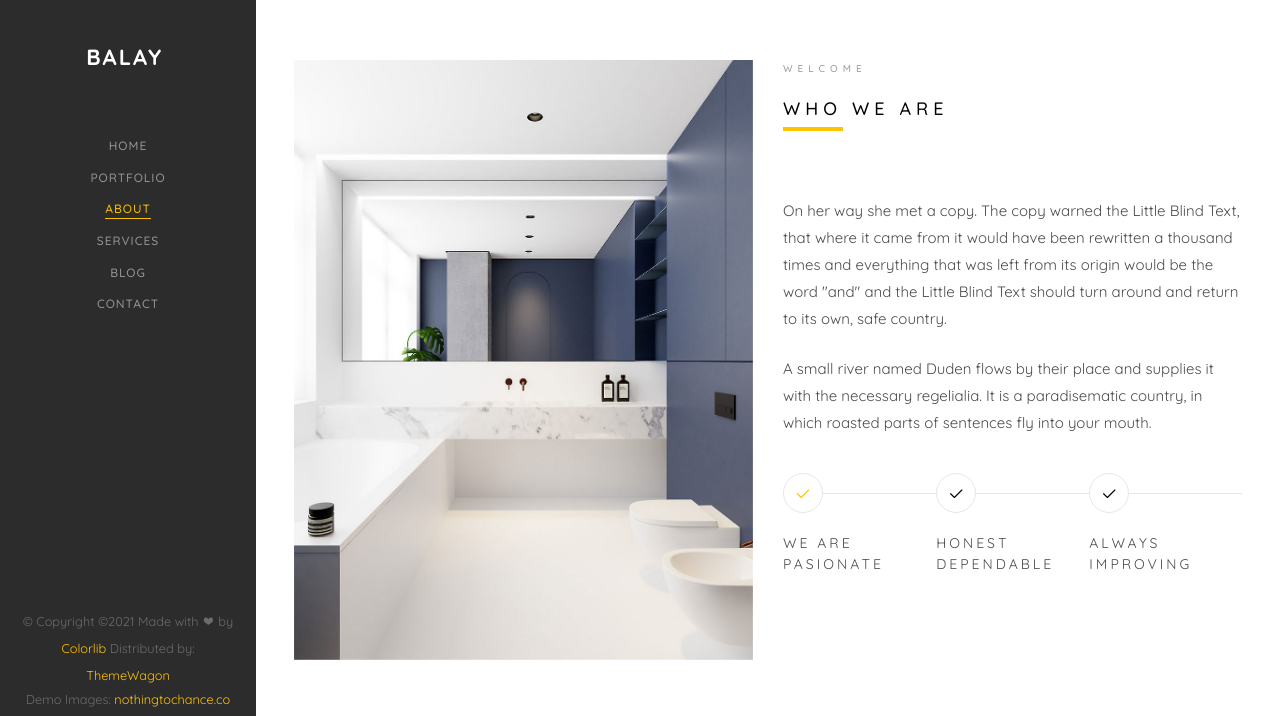
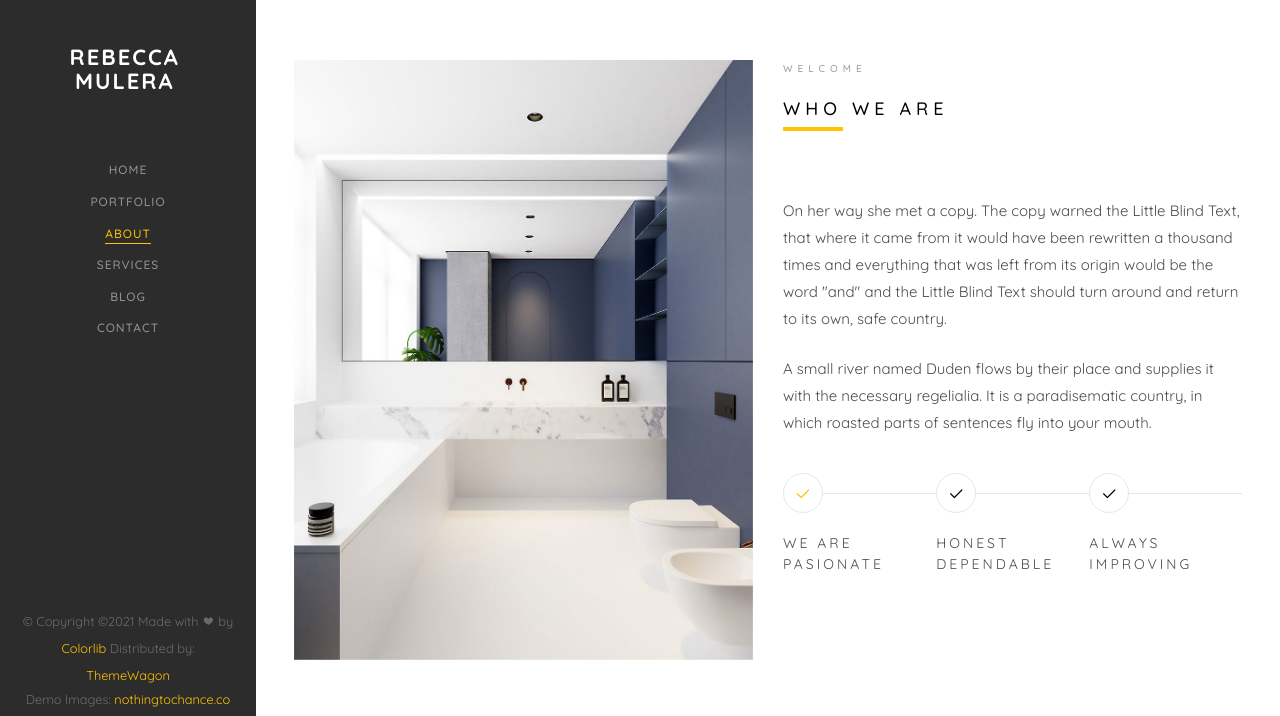
Before and after one commit to rebeccamulera/rebeccamulera.github.io, a plain HTML site: page about.html in a window 1280 px wide. Shown: the top 716 px of the page. Drawn offline with Linux system fonts and the light colour scheme; files whose address does not match are found by name.

Commit message:
changed last balay to Rebecca Mulera

```diff
--- a/about.html
+++ b/about.html
@@ -53,7 +53,7 @@
 	<div id="colorlib-page">
 		<a href="#" class="js-colorlib-nav-toggle colorlib-nav-toggle"><i></i></a>
 		<aside id="colorlib-aside" role="complementary" class="border js-fullheight">
-			<h1 id="colorlib-logo"><a href="index.html">Balay</a></h1>
+			<h1 id="colorlib-logo"><a href="index.html">Rebecca Mulera</a></h1>
 			<nav id="colorlib-main-menu" role="navigation">
 				<ul>
 					<li><a href="index.html">Home</a></li>
```
